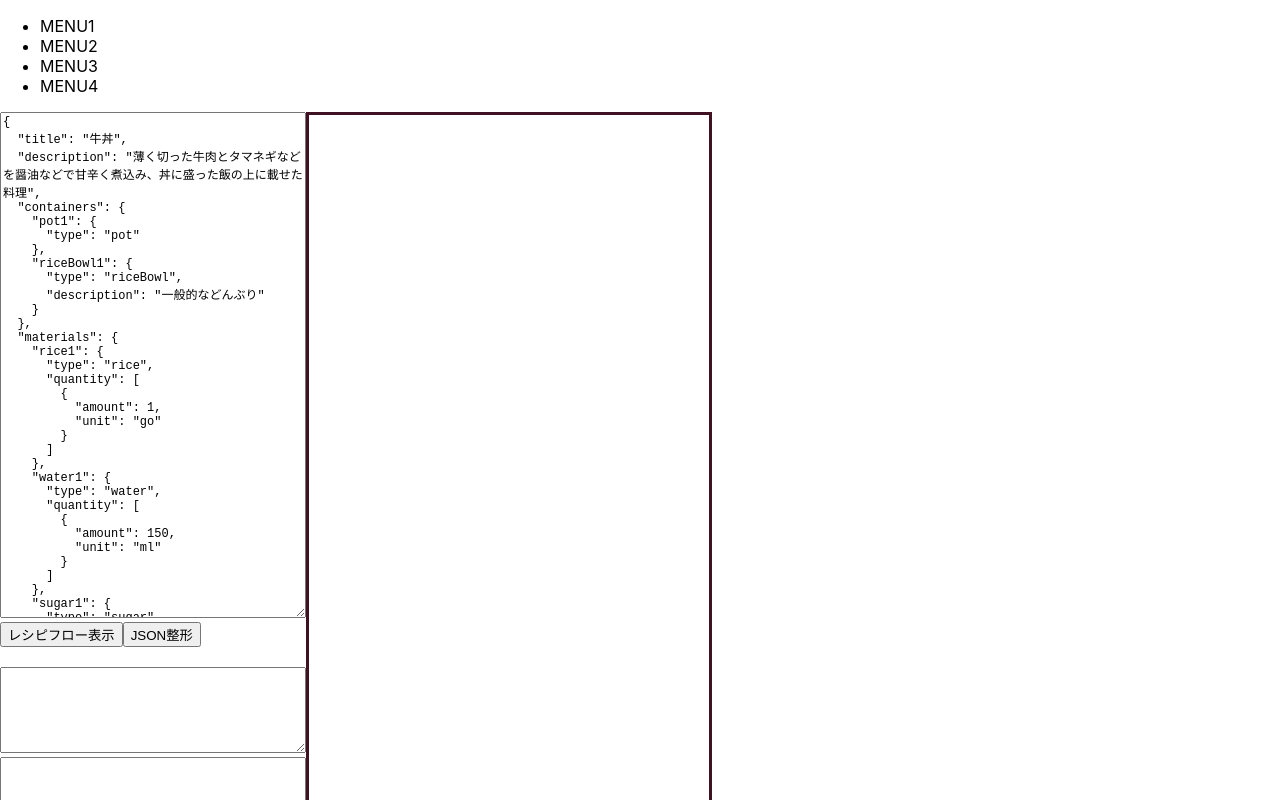
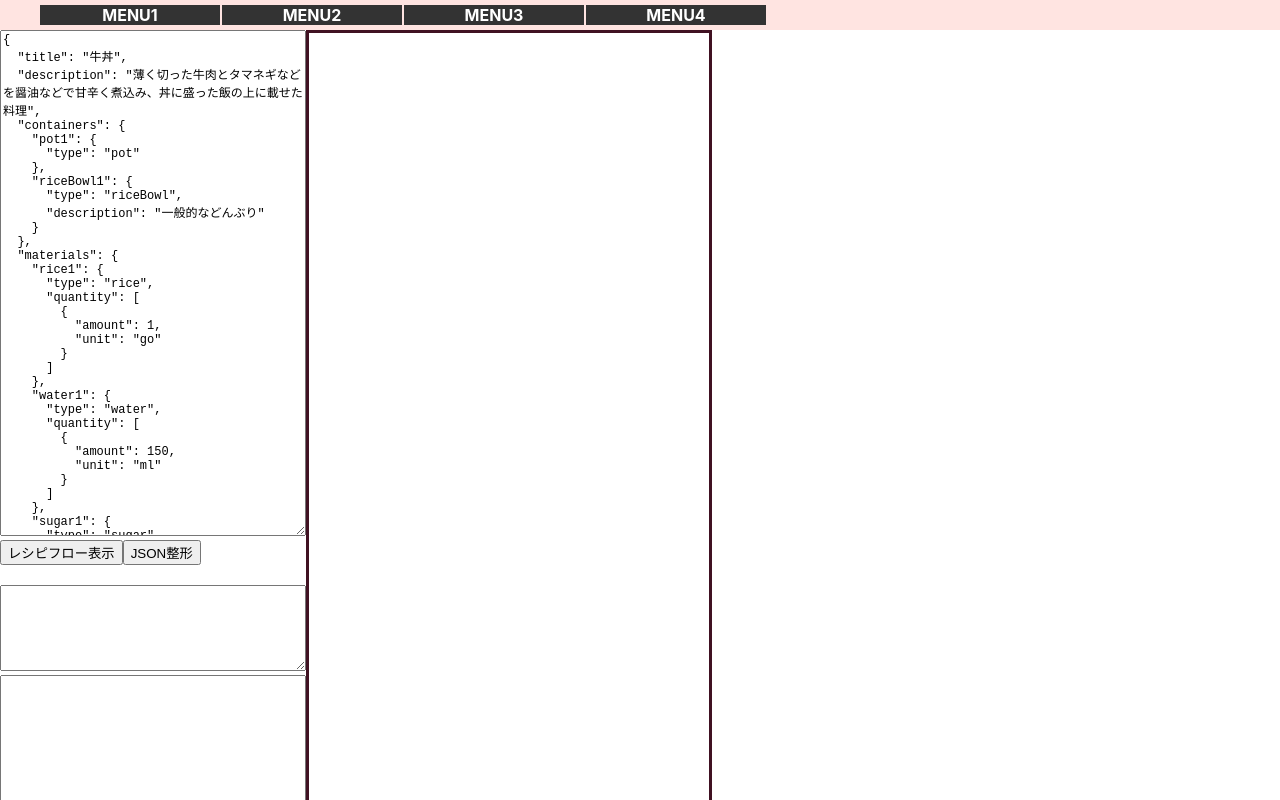
Before and after one commit to uemuram/cooking-workflow, a React (Create React App) app: page / in a window 1280 px wide. Shown: the top 800 px of the page. Built offline with nearby package versions, Linux system fonts and the light colour scheme.

Commit message:
ヘッダ整備

```diff
--- a/src/App.js
+++ b/src/App.js
@@ -134,8 +134,8 @@ class App extends React.Component {
   render() {
     return (
       <div>
-        <header>
-          <ul>
+        <header className="Header">
+          <ul className="Navi">
             <li>MENU1</li>
             <li>MENU2</li>
             <li>MENU3</li>
--- a/src/css/App.css
+++ b/src/css/App.css
@@ -22,9 +22,36 @@
   color : "black"
 }
 
+.Header {
+  position: fixed;
+  z-index: 9999;
+  background-color: mistyrose;
+  width: 100%;
+}
+
+.Navi {
+  list-style: none;
+  overflow: hidden;
+  margin-top: 5px;
+  margin-bottom: 5px;
+}
+
+.Navi li{
+  width: 180px;
+  text-align: center;
+  background-color: #333;
+  float: left;
+  height: 20px;
+  line-height: 20px;
+  margin-right: 2px;
+  color: #fff;
+  font-weight: bold;
+}
+
 .Flex {
   display: -webkit-flex;
   display: flex;
+  padding-top: 30px;
 }
 
 .App-logo {
```
